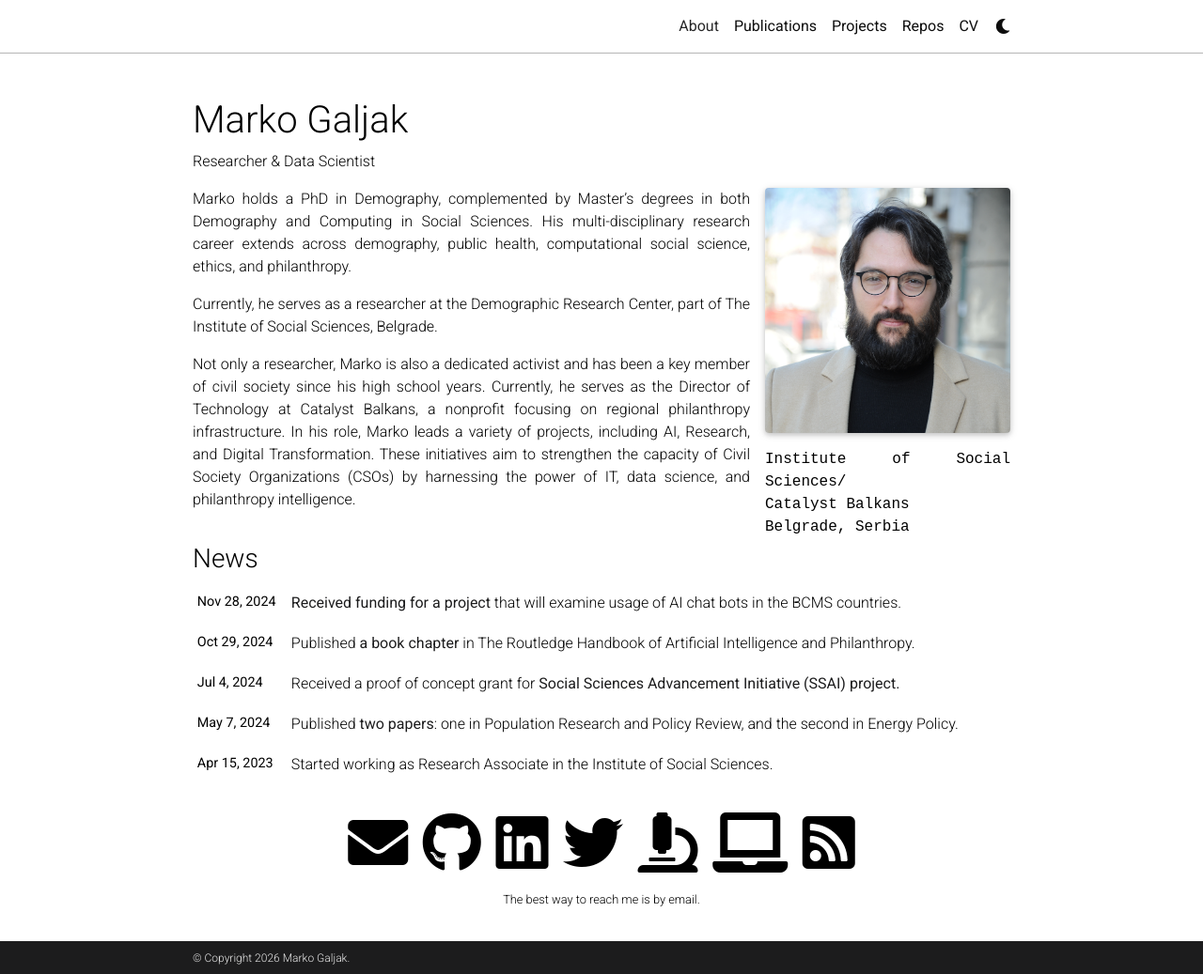
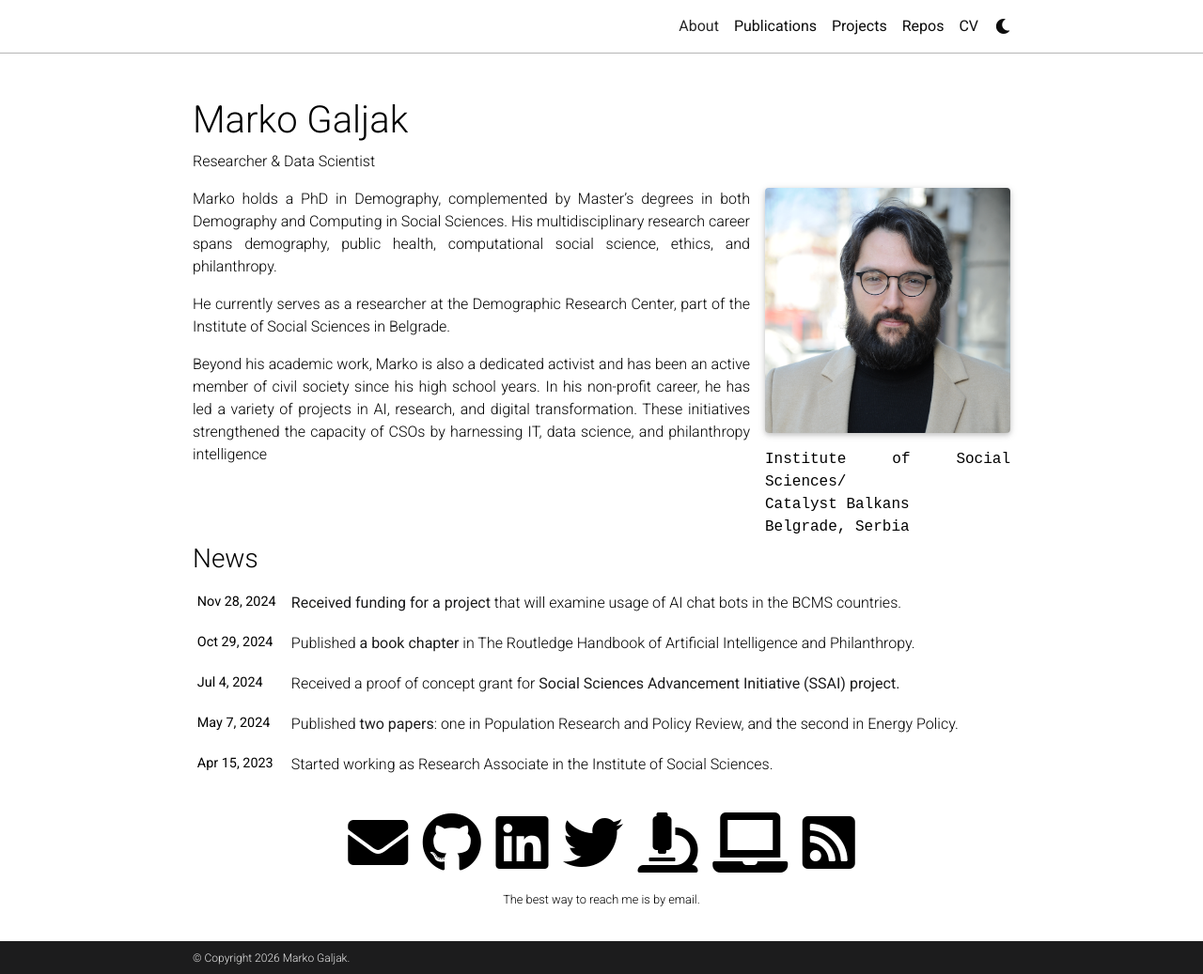
Before and after one commit to gljk/gljk, a Jekyll site: the page built from _pages/about.md, in a window 1280 px wide and 1037 px high. Shown: the whole window at 94% size. Built offline with Jekyll 4.4.1, drawn with Linux system fonts in a browser that asks for light colours; full-size pictures stand in for the smaller copies a plugin makes; comment, search, counter and statistics services are not loaded; a style sheet for code colours, icons or effects is not loaded.

Commit message:
Update about.md

```diff
--- a/_pages/about.md
+++ b/_pages/about.md
@@ -18,8 +18,8 @@ selected_papers: false # includes a list of papers marked as "selected={true}"
 social: true  # includes social icons at the bottom of the page
 ---
 
-Marko holds a PhD in Demography, complemented by Master's degrees in both Demography and Computing in Social Sciences. His multi-disciplinary research career extends across demography, public health, computational social science, ethics, and philanthropy.
+Marko holds a PhD in Demography, complemented by Master’s degrees in both Demography and Computing in Social Sciences. His multidisciplinary research career spans demography, public health, computational social science, ethics, and philanthropy.
 
-Currently, he serves as a researcher at the Demographic Research Center, part of The Institute of Social Sciences, Belgrade.
+He currently serves as a researcher at the Demographic Research Center, part of the Institute of Social Sciences in Belgrade.
 
-Not only a researcher, Marko is also a dedicated activist and has been a key member of civil society since his high school years. Currently, he serves as the Director of Technology at Catalyst Balkans, a nonprofit focusing on regional philanthropy infrastructure. In his role, Marko leads a variety of projects, including AI, Research, and Digital Transformation. These initiatives aim to strengthen the capacity of Civil Society Organizations (CSOs) by harnessing the power of IT, data science, and philanthropy intelligence.
+Beyond his academic work, Marko is also a dedicated activist and has been an active member of civil society since his high school years. In his non-profit career, he has led a variety of projects in AI, research, and digital transformation. These initiatives strengthened the capacity of CSOs by harnessing IT, data science, and philanthropy intelligence
```
